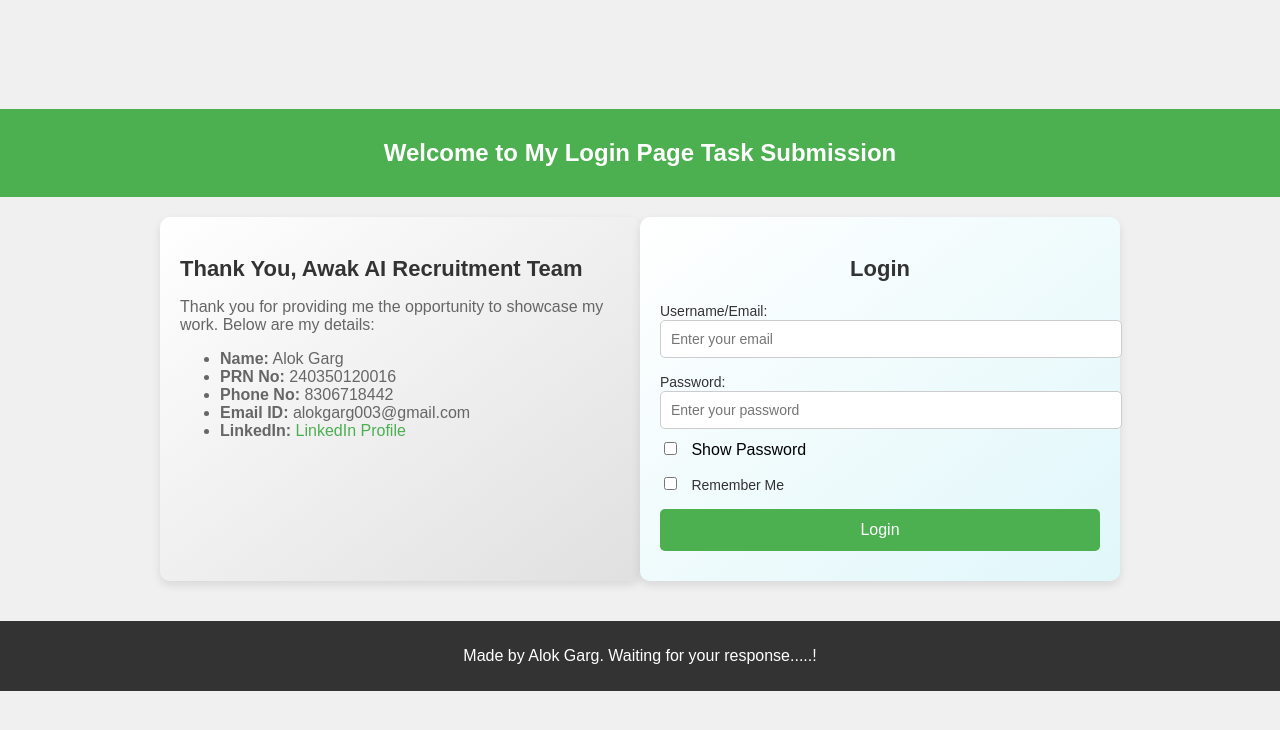
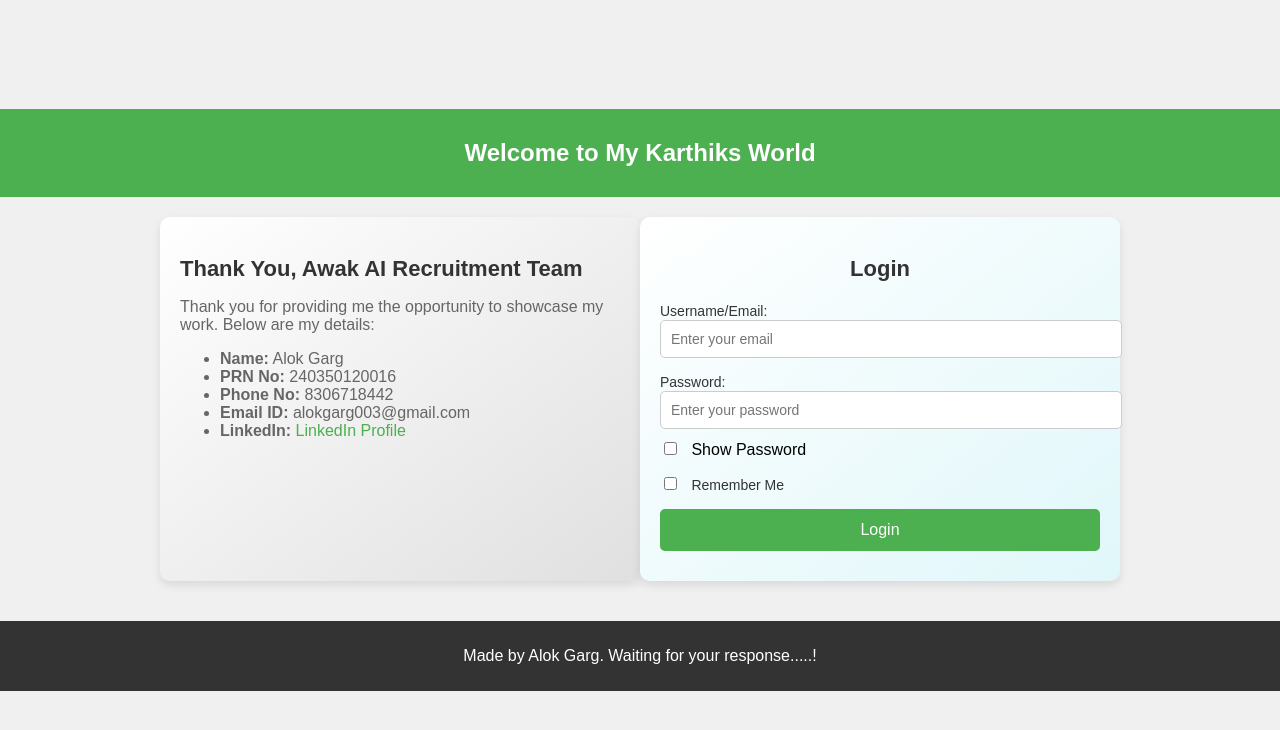
Before and after one commit to DevOps9014/LoginPage, a plain HTML site: page index.html in a window 1280 px wide. Drawn offline with Linux system fonts and the light colour scheme; a script that the page names is missing.

Commit message:
Update index.html

```diff
--- a/index.html
+++ b/index.html
@@ -9,7 +9,7 @@
 <body>
   <header>
     <nav>
-      <h1>Welcome to My Login Page Task Submission</h1>
+      <h1>Welcome to My Karthiks World</h1>
     </nav>
   </header>
 
```
